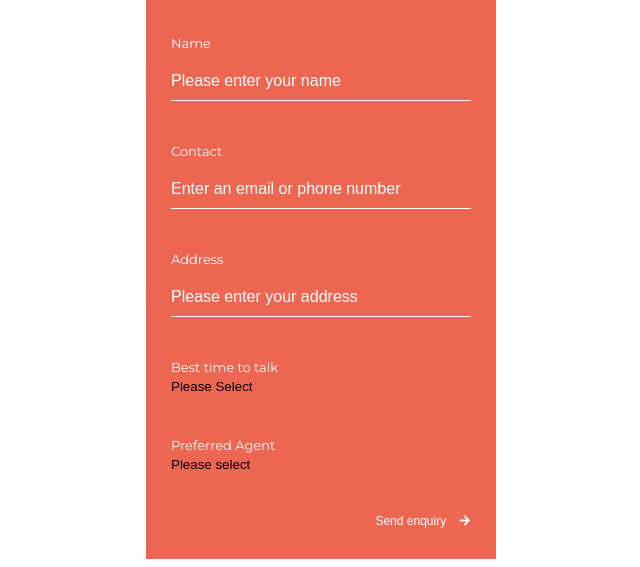
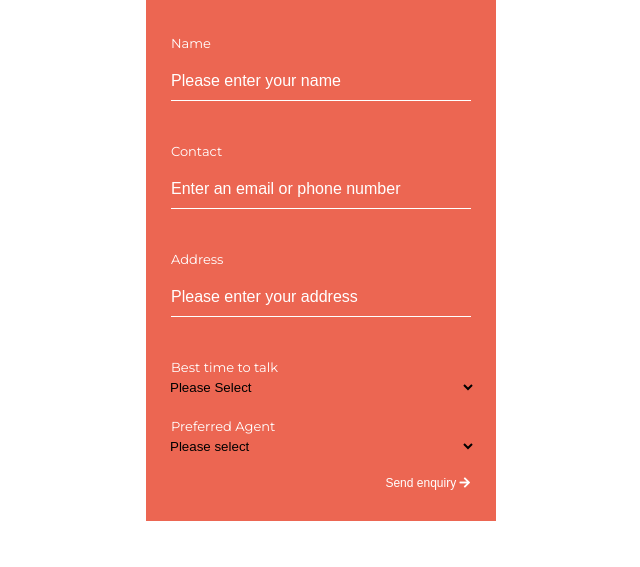
Before and after one commit to quinn-diesel/classic-form, a plain HTML site: page index.html in a window 1280 px wide. Shown: the part 255-822 px from the top of the page, without its empty margins (319-959 px from the left). After the commit the page ends 800 px from the top, so only its background shows below. Drawn offline with nearby package versions, Linux system fonts and the light colour scheme.

Commit message:
uploading before refactor

```diff
--- a/index.html
+++ b/index.html
@@ -31,7 +31,7 @@
                 <label for="address">Address</label>
                 <input type="text" name="address" id="address" placeholder="Please enter your address">
             </div>
-            <div class="input-field" id="talk">
+            <div class="input-field select-parent" id="talk">
                 <label for="talk">Best time to talk</label>
                 <select class="time" name="time">
                         <option value="">Please Select</option>
@@ -40,7 +40,7 @@
                         <option value="evening">Evening</option>
                     </select>
             </div>
-            <div class="input-field" id="agent">
+            <div class="input-field select-parent" id="agent">
                 <label for="agent">Preferred Agent</label>
                 <select class="agent" name="agent">
                         <option value="">Please select</option>
--- a/style.css
+++ b/style.css
@@ -32,6 +32,7 @@ input {
     border: none;
     border-bottom: 1px solid white;
     padding: 20px 0 10px 0;
+    cursor: pointer;
 }
 
 input::placeholder,  input[type=text], input[type=email] {
@@ -54,13 +55,20 @@ button {
     font-size: 12px;
 }
 
+.select-parent {
+    position: relative;
+}
+
 select {
     width: 100%;
     background: transparent;
     border: none;
-    appearance: none;
+    position: absolute;
+    bottom: 0;
+    left: 0;
 }
 
-.pr {
+
+.pad-r {
     padding-right: 10px;
 }
```
